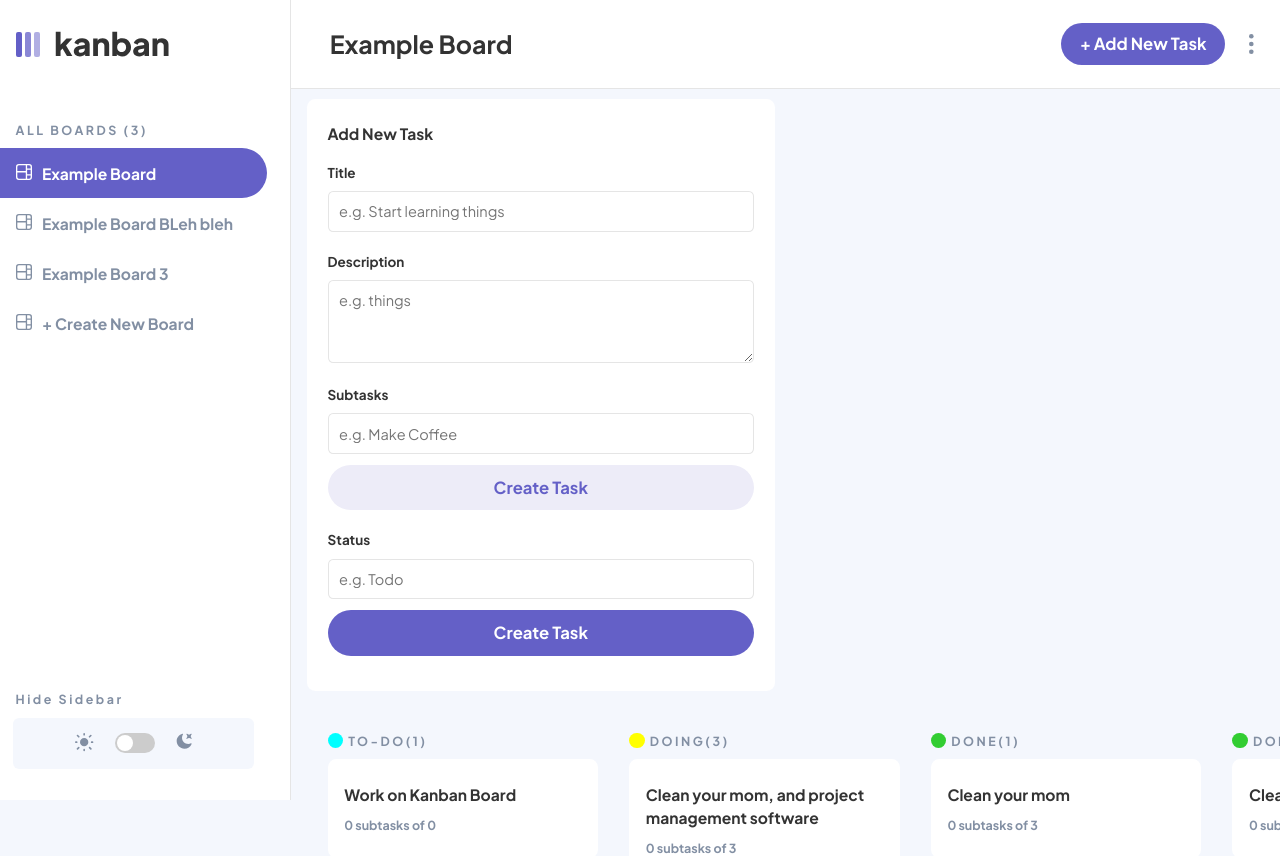
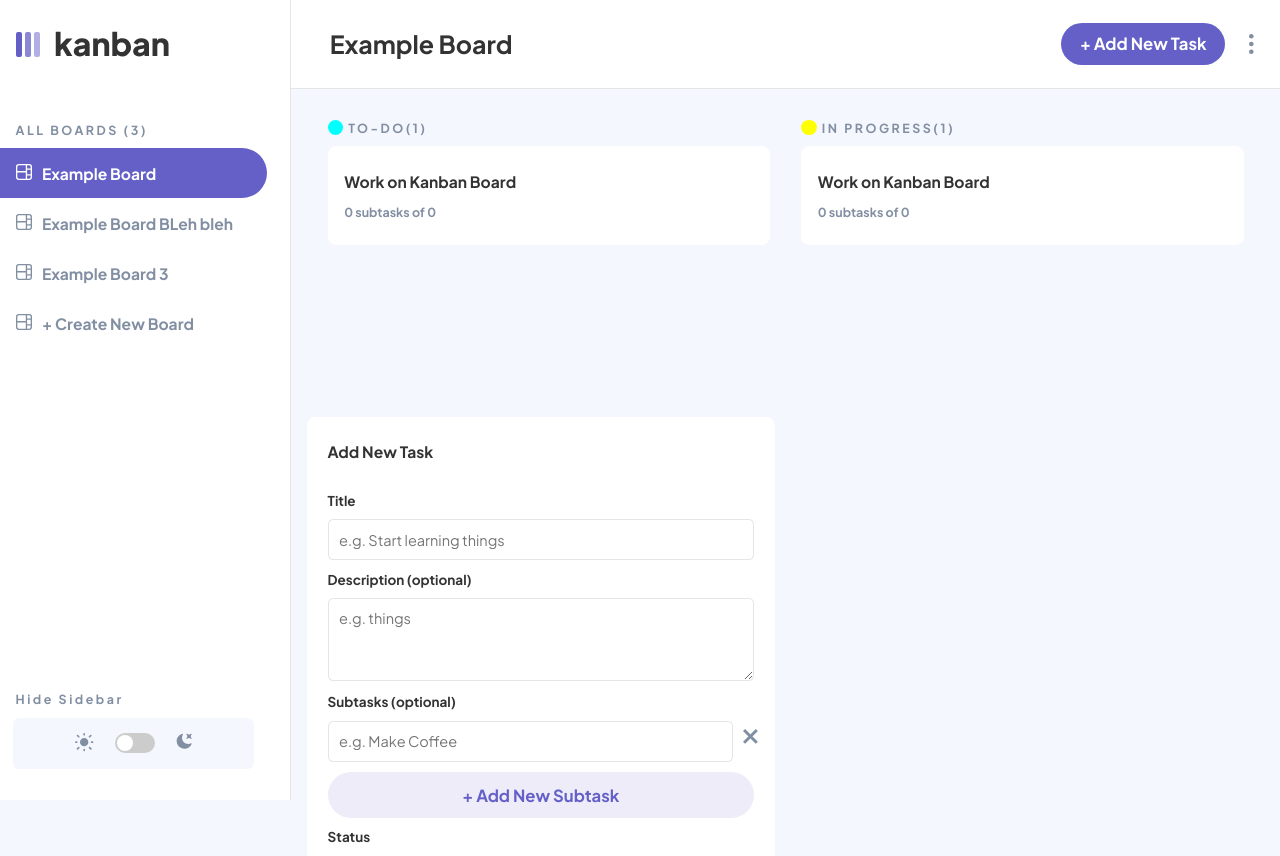
Before and after one commit to Warpzal/Kanban, a Vue app: page / in a window 1280 px wide. Shown: the top 856 px of the page. Built offline with nearby package versions, Linux system fonts and the light colour scheme.

Commit message:
Progress

```diff
--- a/src/App.vue
+++ b/src/App.vue
@@ -5,11 +5,8 @@ import KanbanLogo from "@/components/KanbanLogo.vue"
 import StretchText from "@/components/Ui/StretchText.vue"
 import Themes from "@/components/Themes.vue"
 import TopBar from "@/components/TopBar.vue"
+import AddTask from "@/components/AddTask.vue"
 import type List from "@/types/List"
-import TheInput from "@/components/Ui/TheInput.vue"
-import TheTextarea from "@/components/Ui/TheTextarea.vue"
-import TheCard from "@/components/Ui/TheCard.vue"
-import TheButton from "./components/Ui/TheButton.vue"
 
 import { ref } from "vue"
 
@@ -20,61 +17,25 @@ const lists = ref<List[]>([
         color: "cyan",
         tasks: [
             {
+                id: "dafastring",
                 title: "Work on Kanban Board",
                 description: "Please clean the house",
                 subtasks: [],
-                completed: true,
+                status: "To-do",
             },
         ],
     },
     {
-        id: "jdfafdsfla",
-        name: "Doing",
+        id: "jfdsfla",
+        name: "In Progress",
         color: "yellow",
         tasks: [
             {
-                title: "Clean your mom, and project management software",
-                description: "Please lmao lmao clean the house",
-                subtasks: [1, 2, 3],
-                completed: false,
-            },
-            {
-                title: "mom, and project management software",
-                description: "Please lmao lmao clean the house",
-                subtasks: [1, 2, 3],
-                completed: false,
-            },
-            {
-                title: "project management software",
-                description: "Please lmao lmao clean the house",
-                subtasks: [1, 2, 3, 4],
-                completed: false,
-            },
-        ],
-    },
-    {
-        id: "dsafadsf",
-        name: "Done",
-        color: "limegreen",
-        tasks: [
-            {
-                title: "Clean your mom",
-                description: "Please lmao lmao clean the house",
-                subtasks: [1, 2, 3],
-                completed: false,
-            },
-        ],
-    },
-    {
-        id: "dafsdsafadsf",
-        name: "Done",
-        color: "limegreen",
-        tasks: [
-            {
-                title: "Clean your mom",
-                description: "Please lmao lmao clean the house",
-                subtasks: [1, 2, 3],
-                completed: false,
+                id: "dafastring",
+                title: "Work on Kanban Board",
+                description: "Please clean the house",
+                subtasks: [],
+                status: "In Progress",
             },
         ],
     },
@@ -85,7 +46,6 @@ const lists = ref<List[]>([
     <div class="layout">
         <div class="sidebar">
             <div class="top">
-                <TopBar class="mobile-only" />
                 <KanbanLogo class="desktop-only ml-1 mb-2" />
                 <KanbanBoards class="desktop-only" />
             </div>
@@ -95,36 +55,18 @@ const lists = ref<List[]>([
             </div>
         </div>
         <main class="main">
+            <TopBar class="mobile-only" />
             <TopBar class="desktop-only" />
-            <TheCard
-                class="my-1 ml-1"
-                style="width: 45rem; padding-left: 2rem; padding-right: 2rem"
-            >
-                <h2>Add New Task</h2>
-                <TheInput
-                    class="my-1"
-                    label="Title"
-                    :placeholder="'e.g. Start learning things'"
-                />
-                <TheTextarea label="Description" :placeholder="'e.g. things'" />
-                <TheInput
-                    class="my-1"
-                    label="Subtasks"
-                    :placeholder="'e.g. Make Coffee'"
-                />
-                <TheButton class="my-1" type="alternative"
-                    >Create Task</TheButton
-                >
-                <TheInput
-                    class="my-1"
-                    label="Status"
-                    :placeholder="'e.g. Todo'"
-                />
-                <TheButton class="my-1">Create Task</TheButton>
-            </TheCard>
-            <section class="todos">
-                <KanbanList v-for="list in lists" :list="list" :key="list.id">
-                </KanbanList>
+            <section class="content">
+                <section class="todos">
+                    <KanbanList
+                        v-for="list in lists"
+                        :list="list"
+                        :key="list.id"
+                    >
+                    </KanbanList>
+                </section>
+                <AddTask />
             </section>
         </main>
     </div>
@@ -200,7 +142,12 @@ body {
 }
 
 .main {
+    position: relative;
     flex: 0 1 100%;
+}
+
+.content {
+    overflow-y: scroll;
 }
 
 .todos {
@@ -217,6 +164,10 @@ body {
 }
 
 // UTILITY
+.is-hoverable {
+    cursor: pointer;
+}
+
 .mobile-only {
     @media (min-width: 651px) {
         display: none !important;
@@ -237,6 +188,14 @@ body {
 .my-1 {
     margin-top: 1rem;
     margin-bottom: 1rem;
+}
+
+.mt-1 {
+    margin-top: 1rem;
+}
+
+.mt-3 {
+    margin-top: 3rem;
 }
 
 .mb-2 {
--- a/src/components/AddTask.vue
+++ b/src/components/AddTask.vue
@@ -1,4 +1,165 @@
-<script lang="ts" setup></script>
+<script lang="ts" setup>
+import TheCard from "./Ui/TheCard.vue"
+import TheInput from "./Ui/TheInput.vue"
+import TheDatalist from "./Ui/TheDatalist.vue"
+import TheTextarea from "./Ui/TheTextarea.vue"
+import TheButton from "./Ui/TheButton.vue"
+import CloseBtn from "./Icon/CloseBtn.vue"
+import type Task from "@/types/Task"
+import { ref } from "vue"
+
+const emit = defineEmits(["addTask"])
+
+const title = ref("")
+const description = ref("")
+const subtasks = ref([""])
+const status = ref("")
+const submitted = ref(false)
+
+const task = ref<Task>({
+    id: "",
+    title: "",
+    description: "",
+    subtasks: [],
+    status: "",
+})
+
+const isValid = () => {
+    let flag = true
+    if (task.value.title === "") flag = false
+    else if (task.value.status === "") flag = true
+    submitted.value = true
+    return flag
+}
+
+const removeSubtask = (index: number) => subtasks.value.splice(index, 1)
+
+const addSubtask = () => {
+    subtasks.value.push("")
+}
+
+const updateSubtask = (index: number, event: Event) => {
+    const element = event.target as HTMLInputElement
+    subtasks.value[index] = element.value
+}
+
+const updateStatus = (event: Event) => {
+    const element = event.target as HTMLInputElement
+    status.value = element.value
+}
+
+const updateTitle = (event: Event) => {
+    const element = event.target as HTMLInputElement
+    title.value = element.value
+}
+
+const updateDescription = (event: Event) => {
+    const element = event.target as HTMLTextAreaElement
+    description.value = element.value
+}
+
+const createTask = () => {
+    task.value.id = "bleh"
+    task.value.title = title.value
+    task.value.description = description.value
+    task.value.subtasks = subtasks.value
+    task.value.status = status.value
+
+    if (!isValid()) alert("Please fix the outlined fields")
+    emit("addTask", task.value)
+}
+</script>
 <template>
-    <h2>Add New Task</h2>
+    <TheCard
+        class="my-1 ml-1"
+        style="
+            max-width: 45rem;
+            padding-left: 2rem;
+            padding-right: 2rem;
+            max-height: 80vh;
+            overflow: auto;
+        "
+    >
+        <h2>Add New Task</h2>
+
+        <h3 class="label mt-3">Title</h3>
+
+        <TheInput
+            class="my-1"
+            :class="{ invalid: title === '' && submitted }"
+            label="Title"
+            placeholder="e.g. Start learning things"
+            :value="title"
+            @input="updateTitle($event)"
+        />
+
+        <h3 class="label">Description (optional)</h3>
+
+        <TheTextarea
+            class="my-1"
+            label="Description"
+            placeholder="e.g. things"
+            :value="description"
+            @input="updateDescription($event)"
+        />
+        <h3 class="label">Subtasks (optional)</h3>
+        <div class="subtasks">
+            <div v-for="(subtask, index) of subtasks" class="subtasks__subtask">
+                <TheInput
+                    class="subtasks__input mt-1"
+                    label="Subtasks"
+                    placeholder="e.g. Make Coffee"
+                    :value="subtask"
+                    @input="updateSubtask(index, $event)"
+                />
+
+                <CloseBtn
+                    @click="removeSubtask(index)"
+                    class="subtasks__close is-hoverable"
+                />
+            </div>
+        </div>
+
+        <TheButton @click="addSubtask" class="my-1" type="alternative">
+            + Add New Subtask
+        </TheButton>
+
+        <h3 class="label my-1">Status</h3>
+
+        <TheInput
+            class="my-1"
+            :class="{ invalid: status == '' && submitted }"
+            @input="updateStatus($event)"
+            list="lists"
+            id="lists"
+            name="lists"
+            placeholder="e.g. Todo"
+        />
+
+        <TheDatalist id="lists" label="Status" />
+
+        <TheButton @click="createTask" class="my-1">Create Task</TheButton>
+    </TheCard>
 </template>
+<style lang="scss" scoped>
+.invalid {
+    border-color: red;
+}
+.label {
+    font-size: 1.3rem;
+    color: var(--text-color);
+}
+.subtasks {
+    &__subtask {
+        display: flex;
+        align-items: center;
+    }
+    &__input {
+        flex: 1 0 95%;
+    }
+    &__close {
+        margin-left: 1rem;
+        flex: 1 0 10%;
+    }
+}
+</style>
--- /dev/null
+++ b/src/components/ICON/CloseBtn.vue
@@ -0,0 +1,13 @@
+<template>
+    <svg
+        width="15"
+        height="15"
+        xmlns="http://www.w3.org/2000/svg"
+        fill="#828FA3"
+    >
+        <g fill-rule="evenodd">
+            <path d="m12.728 0 2.122 2.122L2.122 14.85 0 12.728z"></path>
+            <path d="M0 2.122 2.122 0 14.85 12.728l-2.122 2.122z"></path>
+        </g>
+    </svg>
+</template>
--- a/src/components/KanbanList.vue
+++ b/src/components/KanbanList.vue
@@ -30,7 +30,7 @@ defineProps<{
 .list {
     flex: 1 0 clamp(22rem, 75%, 27rem);
     padding: 0.5rem;
-    padding-bottom: 20rem;
+    padding-bottom: 12.5rem;
     user-select: none;
     &:hover {
         outline: 1px dashed var(--color-grey);
--- a/src/components/Task.vue
+++ b/src/components/Task.vue
@@ -29,7 +29,7 @@ import TheCard from "@/components/Ui/TheCard.vue"
     }
 
     &__subtasks {
-        padding-top: 10px;
+        padding-top: 1rem;
         font-size: 1.2rem;
         font-weight: bold;
         color: var(--color-grey);
--- /dev/null
+++ b/src/components/UI/TheDatalist.vue
@@ -0,0 +1,9 @@
+<script lang="ts" setup></script>
+
+<template>
+    <datalist>
+        <option value="To-do"></option>
+        <option value="Doing"></option>
+        <option value="Done"></option>
+    </datalist>
+</template>
--- a/src/components/UI/TheInput.vue
+++ b/src/components/UI/TheInput.vue
@@ -1,24 +1,15 @@
 <script lang="ts" setup>
 defineProps<{
-    label?: string
     placeholder: string
 }>()
 </script>
 
 <template>
-    <div class="input">
-        <h3 class="input__label py-1">{{ label }}</h3>
     <input class="input__element" type="text" :placeholder="placeholder" />
-    </div>
 </template>
 
 <style lang="scss" scoped>
-.input {
-    &__label {
-        font-size: 1.3rem;
-    }
-
-    &__element {
+input {
     width: 100%;
     padding: 1rem;
     font-size: 1.4rem;
@@ -30,5 +21,4 @@ defineProps<{
         outline: 2px dashed var(--text-color-transparent);
     }
 }
-}
 </style>
--- a/src/components/UI/TheTextarea.vue
+++ b/src/components/UI/TheTextarea.vue
@@ -7,18 +7,12 @@ defineProps<{
 
 <template>
     <div class="input">
-        <h3 class="input__label py-1">{{ label }}</h3>
         <textarea class="input__element" :placeholder="placeholder"></textarea>
     </div>
 </template>
 
 <style lang="scss" scoped>
-.input {
-    &__label {
-        font-size: 1.3rem;
-    }
-
-    &__element {
+textarea {
     width: 100%;
     max-width: 100%;
     padding: 1rem;
@@ -32,5 +26,4 @@ defineProps<{
         outline: 2px dashed var(--text-color-transparent);
     }
 }
-}
 </style>
--- a/src/types/Task.ts
+++ b/src/types/Task.ts
@@ -1,8 +1,9 @@
 type Task = {
+    id: string
     title: string
     description: string
     subtasks: any[]
-    completed: boolean
+    status: string
 }
 
 export default Task
```
Also changed, not shown: src/components/TopBar.vue (+7 -3 lines). Lines whose indentation alone changed are shown as unchanged.
